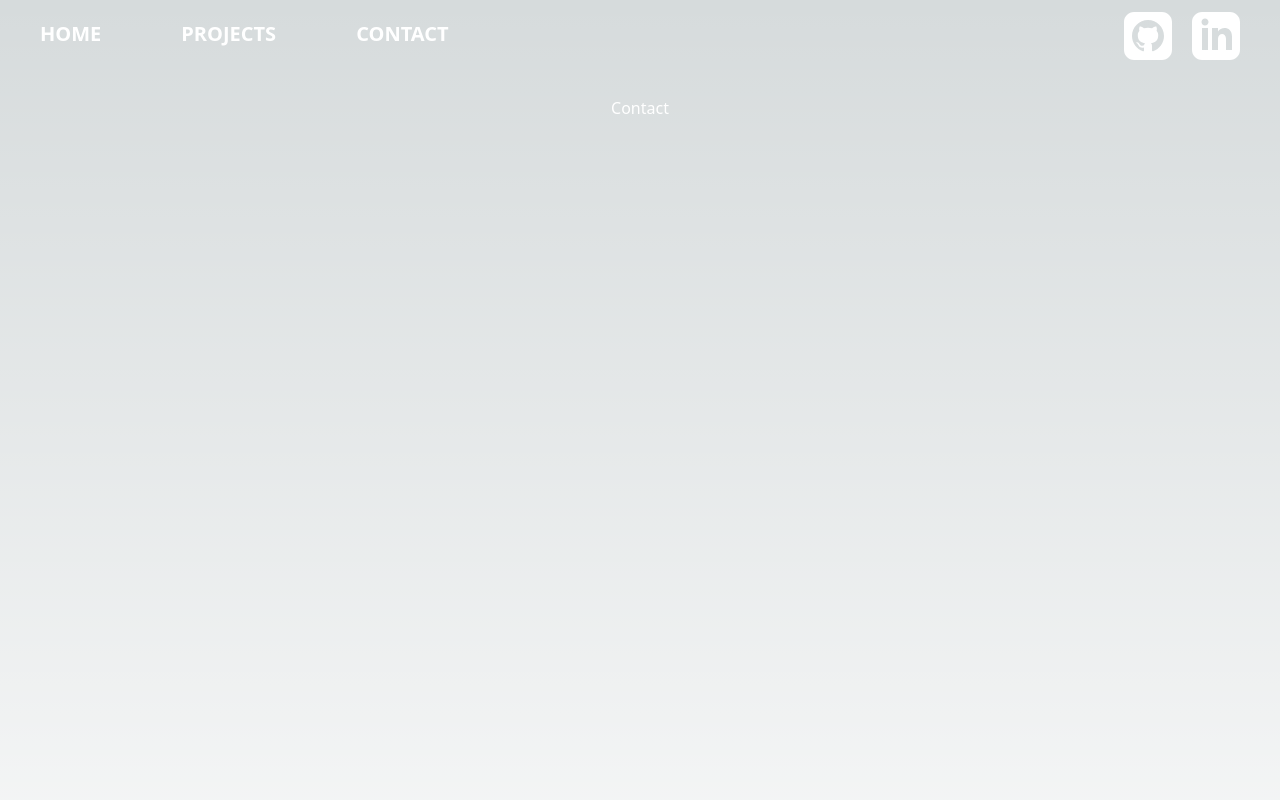
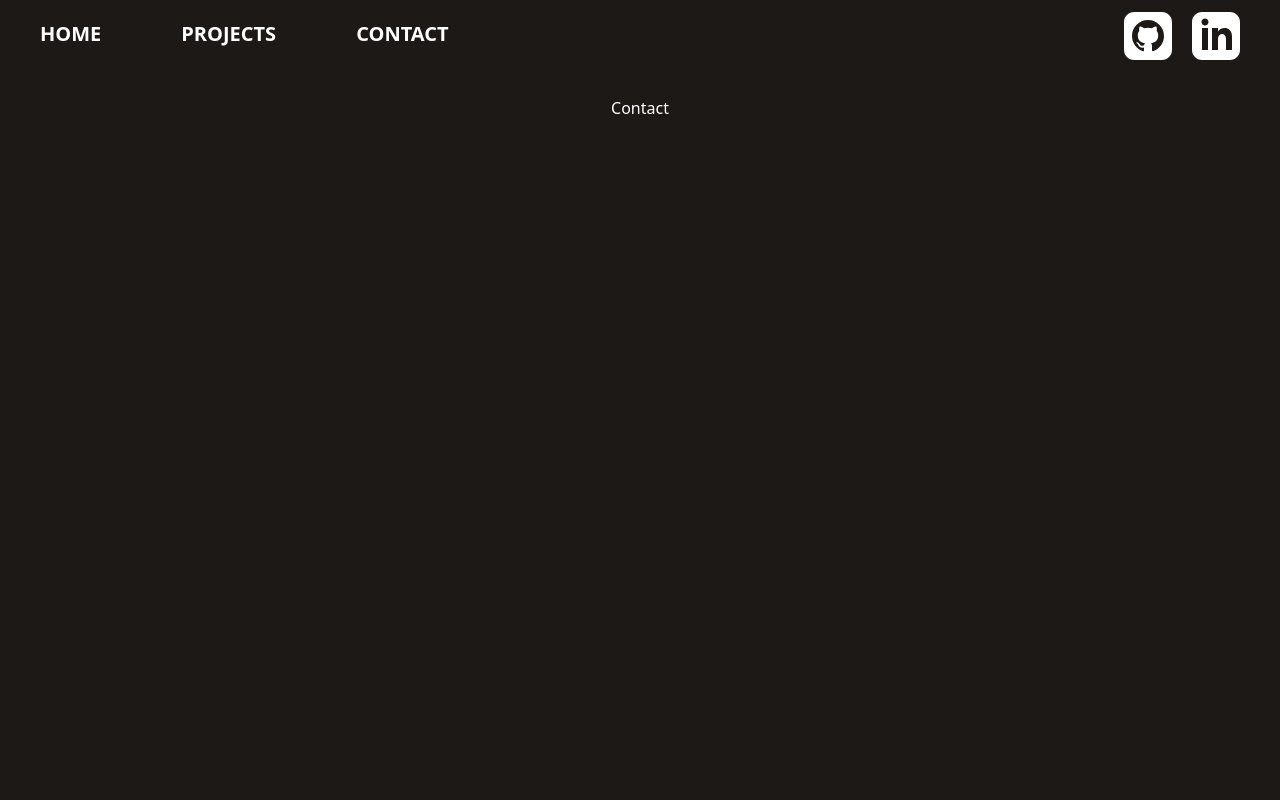
Before and after one commit to Niall-Sharma/programming-portfolio, a Next.js app: page /contact in a window 1280 px wide. Shown: the top 800 px of the page. Built offline with nearby package versions, Linux system fonts and the light colour scheme.

Commit message:
Update page.tsx

```diff
--- a/src/app/contact/page.tsx
+++ b/src/app/contact/page.tsx
@@ -1,6 +1,6 @@
 export default function Projects() {
     return (
-      <main className="flex min-h-screen flex-col items-center justify-between p-24 scrollbar-hide">
+      <main className="flex min-h-screen flex-col items-center justify-between p-24 scrollbar-hide bg-stone-900">
         <div>
           <h1 className="text-white">Contact</h1>
         </div>
```
